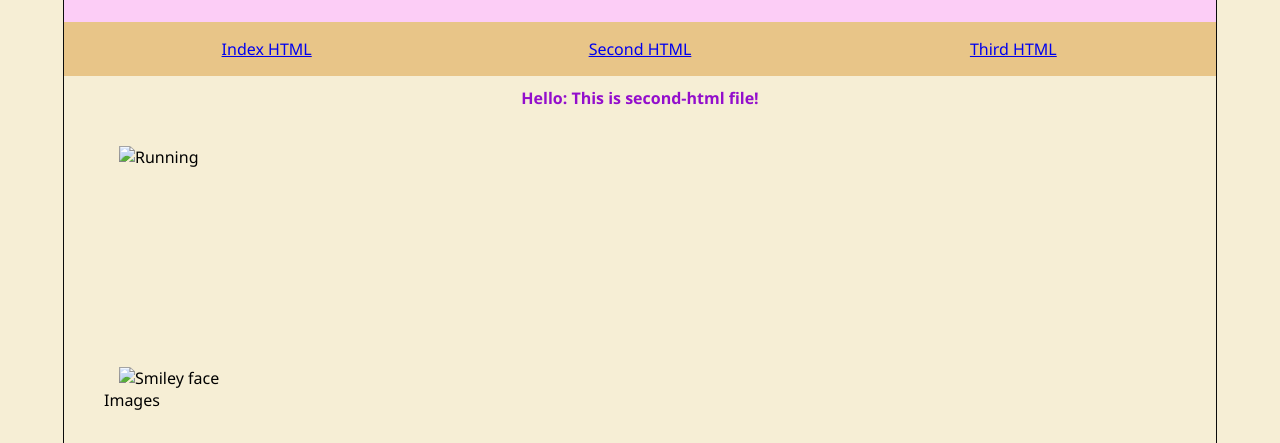
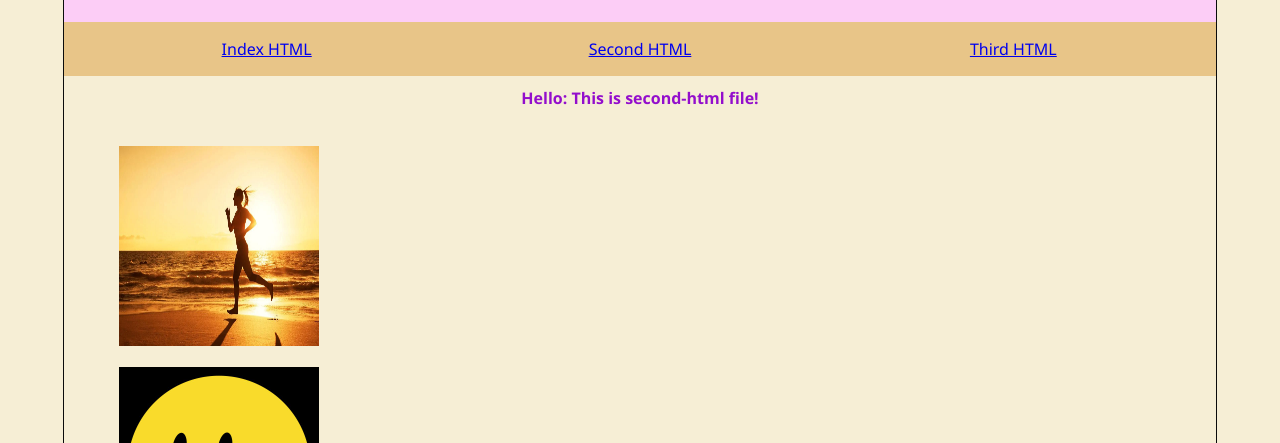
Before and after one commit to hannapentti/hannapentti.github.io, a plain HTML site: page second.html in a window 1280 px wide. Shown: the part 149-592 px from the top of the page. Drawn offline with Linux system fonts and the light colour scheme.

Commit message:
Update second.html

```diff
--- a/second.html
+++ b/second.html
@@ -35,9 +35,9 @@
     <h1 id="second">Hello: This is second-html file!</h1>
 
     <br>
-    <img src="kuvat/juoksu.jpg" alt="Running" id="kuva1" width="200" height="200">
+    <img src="juoksu.jpg" alt="Running" id="kuva1" width="200" height="200">
     <figure>
-        <img src="kuvat/kuva2.jpg" alt="Smiley face" id="kuva2" width="200" height="200">
+        <img src="kuva2.jpg" alt="Smiley face" id="kuva2" width="200" height="200">
         <figcaption>Images</figcaption>
     </figure>
 
```
